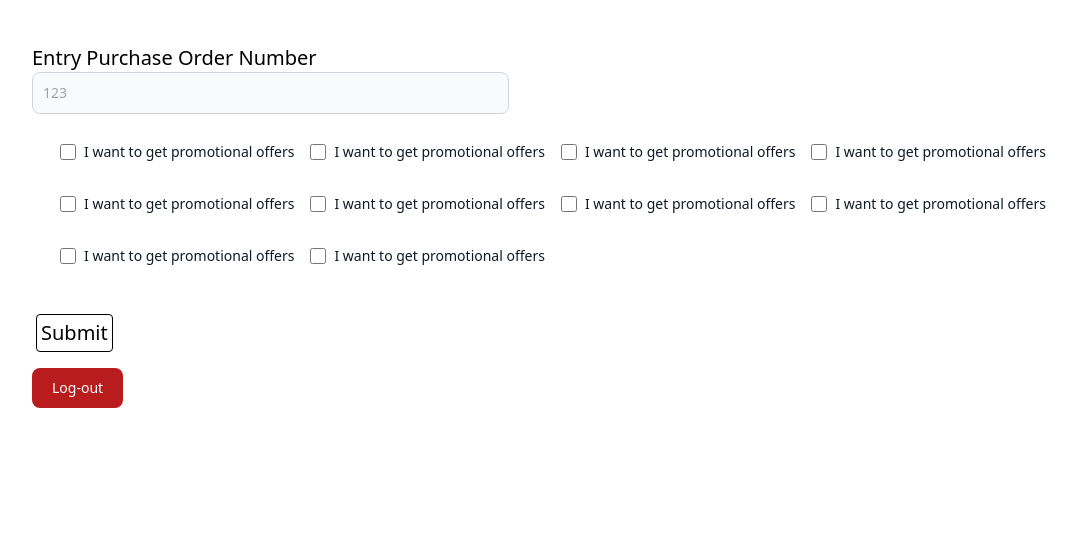
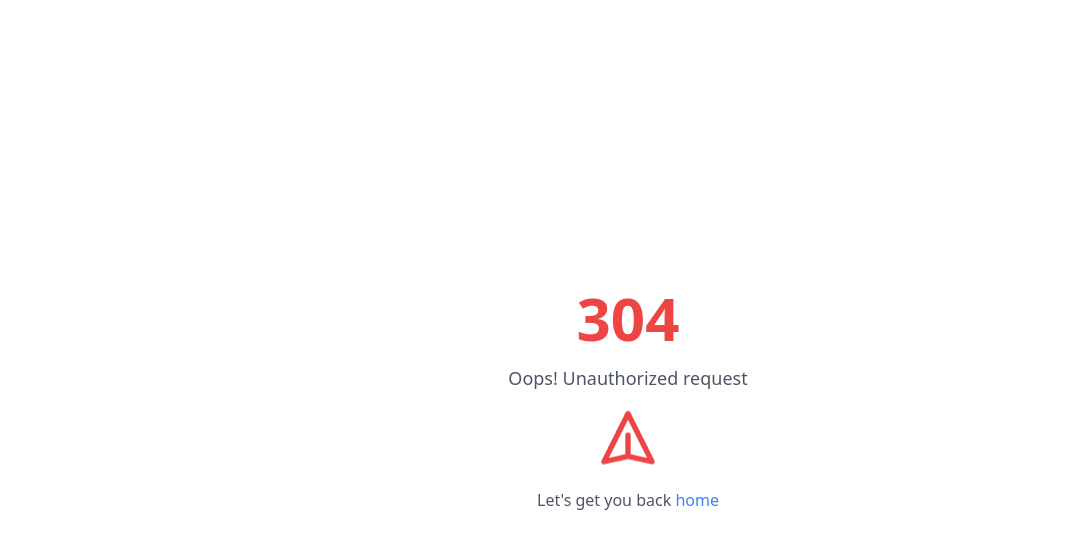
Before and after one commit to Nidhinsanju/VMS, a React (Vite) app in the folder Client/: page /secuirtycheck in a window 1280 px wide. Shown: the top 548 px of the page, without its empty margins (12-1089 px from the left). Built offline with nearby package versions, Linux system fonts and the light colour scheme.

Commit message:
UI changes

```diff
--- a/Client/src/Components/Dashboard.jsx
+++ b/Client/src/Components/Dashboard.jsx
@@ -1,4 +1,4 @@
-import { useEffect, useState } from "react";
+import { useEffect, useState, useMemo } from "react";
 import { useNavigate } from "react-router-dom";
 import Details from "../Hooks/fetchDetails";
 import axios from "axios";
@@ -6,6 +6,7 @@ import { SERVER_URL } from "../Constents/URL";
 import { LogoutButton } from "../utis/LogoutButton";
 import StatusBar from "./StatusBar";
 export default function Dashboard() {
+  const navigate = useNavigate();
   const [image, setImage] = useState("");
   const [status, setStatus] = useState("");
   const [Vehiclenum, setVehiclenum] = useState("");
@@ -16,6 +17,19 @@ export default function Dashboard() {
   const [data, setData] = useState("");
   const token = localStorage.getItem("token");
   const customerID = localStorage.getItem("CustomerID");
+  const memoizedValues = useMemo(
+    () => ({
+      image,
+      status,
+      Vehiclenum,
+      DC,
+      PO,
+      PO_num,
+      checkin,
+      data,
+    }),
+    [image, status, Vehiclenum, DC, PO, PO_num, checkin, data]
+  );
   useEffect(() => {
     const fetchuser = async () => {
       try {
@@ -25,10 +39,9 @@ export default function Dashboard() {
         setCheckin(user.data.check_in);
         setPO_num(user.data.PO_num);
         const percentage = (user.data.Status / 10) * 100;
-        console.log(percentage);
         setStatus(percentage);
       } catch (error) {
-        console.error("Error fetching user data:", error);
+        alert("Something went Wrong");
       }
     };
     fetchuser();
@@ -37,17 +50,25 @@ export default function Dashboard() {
   if (token) {
     const SubmitData = async () => {
       try {
-        if (PO && DC && Vehiclenum) {
-          const res = await Details(PO, DC, Vehiclenum, customerID);
+        if (
+          memoizedValues?.PO &&
+          memoizedValues?.DC &&
+          memoizedValues?.Vehiclenum
+        ) {
+          const res = await Details(
+            memoizedValues?.PO,
+            memoizedValues?.DC,
+            memoizedValues?.Vehiclenum,
+            customerID
+          );
           setData(res.data.POnumber);
           return;
         }
         alert("invalid credentials ");
       } catch (error) {
-        console.log(error);
+        alert("Something went Wrong");
       }
     };
-
     const ImageUpload = (e) => {
       const rawimage = e.target.files && e.target.files[0];
       if (rawimage) {
@@ -62,10 +83,10 @@ export default function Dashboard() {
       return (
         <div className=" mt-10 flex w-full flex-col items-center justify-center h-1/2">
           <div className="flex-col w-2/5">
-            <StatusBar status={status} />
+            <StatusBar status={memoizedValues?.status} />
           </div>
           <dd className="text-black  text-lg italic">Puchase Order Number</dd>
-          <dt className=" text-3xl font-extrabold">{PO_num}</dt>
+          <dt className=" text-3xl font-extrabold">{memoizedValues?.PO_num}</dt>
         </div>
       );
     }
@@ -86,9 +107,13 @@ export default function Dashboard() {
             onChange={ImageUpload}
           />
           <figure className="mt-10 flex justify-center  max-h-72 max-w-85">
-            {image ? (
+            {memoizedValues.image ? (
               <div className="border  p-1 h-15 overflow-hidden">
-                <img src={image} alt="image" className="h-52 w-52" />
+                <img
+                  src={memoizedValues?.image}
+                  alt="image"
+                  className="h-52 w-52"
+                />
               </div>
             ) : null}
           </figure>
@@ -162,15 +187,18 @@ export default function Dashboard() {
       </div>
     );
   } else {
-    const navigate = useNavigate();
     alert("Login to Continue");
-    navigate("/");
+    useEffect(() => {
+      const navigateHome = () => {
+        navigate("/");
+      };
+      navigateHome();
+    }, [token]);
   }
 }
 
 function Display(props) {
   const data = props.data;
-  console.log(data);
   if (data) {
     return (
       <div className="mt-10 w-full flex-wrap flex flex-col ">
@@ -192,12 +220,12 @@ function Display(props) {
                   />
                   <div className="p-2">
                     <h5 className="mb-2 text-2xl font-bold tracking-tight text-gray-900 dark:text-white">
-                      <p>{products?.Product_Name}</p>
+                      <span>{products?.Product_Name}</span>
                     </h5>
-                    <p className="mb-3 font-normal text-gray-700 dark:text-gray-400">
+                    <span className="mb-3 font-normal text-gray-700 dark:text-gray-400">
                       <p>Price: {products?.Price}/-</p>
                       <p>Quanity: {products?.Quantity}</p>
-                    </p>
+                    </span>
                   </div>
                 </div>
               </div>
--- /dev/null
+++ b/Client/src/Components/Errorpage.jsx
@@ -0,0 +1,33 @@
+import React from "react";
+
+export default function Error() {
+  return (
+    <div className="flex justify-center items-center h-screen ">
+      <div className="text-center">
+        <h1 className="mb-4 text-6xl font-semibold text-red-500">304</h1>
+        <p className="mb-4 text-lg text-gray-600">Oops! Unauthorized request</p>
+        <div className="animate-bounce">
+          <svg
+            className="mx-auto h-16 w-16 text-red-500"
+            fill="none"
+            viewBox="0 0 24 24"
+            stroke="currentColor"
+          >
+            <path
+              stroke-linecap="round"
+              stroke-linejoin="round"
+              stroke-width="2"
+              d="M12 19l9 2-9-18-9 18 9-2zm0 0v-8"
+            ></path>
+          </svg>
+        </div>
+        <p className="mt-4 text-gray-600">
+          Let's get you back{" "}
+          <a href="/" className="text-blue-500">
+            home
+          </a>
+        </p>
+      </div>
+    </div>
+  );
+}
--- a/Client/src/Components/Login.jsx
+++ b/Client/src/Components/Login.jsx
@@ -20,7 +20,6 @@ function Login() {
           </label>
           <input
             type="text"
-            id="email"
             className="bg-gray-50 border  border-gray-300 text-black text-sm rounded-lg focus:ring-blue-500 focus:border-blue-500 block w-full p-2.5 dark:bg-gray-700 dark:border-gray-600 dark:placeholder-gray-400 dark:text-white dark:focus:ring-blue-500 dark:focus:border-blue-500"
             placeholder="user@gmail.com"
             onChange={(e) => {
@@ -38,7 +37,6 @@ function Login() {
           </label>
           <input
             type="password"
-            id="password"
             placeholder="123456"
             className="bg-gray-50 border border-black text-black text-sm rounded-lg focus:ring-blue-500 focus:border-blue-500 block w-full p-2.5 dark:bg-gray-700 dark:border-gray-600 dark:placeholder-gray-400 dark:text-white dark:focus:ring-blue-500 dark:focus:border-blue-500"
             required
@@ -65,20 +63,24 @@ function Login() {
 
   async function submitData(e, username, password) {
     e.preventDefault();
-    if (username !== undefined && password !== undefined) {
+    if (username.length > 0 && password.length > 0) {
+      try {
         const res = await axios.post(SERVER_URL + "/login/", {
           username: username,
           password: password,
         });
         if (res.status !== 200) {
           alert("Invalid username or password");
-        return;
-      }
+        } else {
           const token = res.data.token;
           const CustomerID = res.data.user.CustomerID;
           localStorage.setItem("token", token);
           localStorage.setItem("CustomerID", CustomerID);
           navigate("/dashboard");
+        }
+      } catch (error) {
+        alert("An error occurred during login");
+      }
     } else {
       alert("username or passowrd not found");
     }
--- a/Client/src/Components/SecurityChecks.jsx
+++ b/Client/src/Components/SecurityChecks.jsx
@@ -2,15 +2,16 @@ import axios from "axios";
 import { useEffect, useState } from "react";
 import { Admin_URL } from "../Constents/AdminUrl";
 import { LogoutButton } from "../utis/LogoutButton";
+import Error from "./Errorpage";
 export default function SecurityCheck() {
   const [PO_number, setPO_number] = useState("");
-  const [data, SetData] = useState("");
   const [count, setCount] = useState(0);
   const token = localStorage.getItem("token");
+
   const handleCheckboxClick = (isChecked) => {
     setCount((prevCount) => (isChecked ? prevCount + 1 : prevCount - 1));
   };
-
+  if (token) {
     return (
       <div className="p-1">
         <div className="m-5 p-5  text-xl	">
@@ -193,6 +194,10 @@ export default function SecurityCheck() {
                 },
                 { headers }
               );
+              if (res.status !== 200) {
+                alert("Something went wrong");
+              }
+              alert("Updated Successfully");
             }}
           >
             Submit
@@ -206,3 +211,10 @@ export default function SecurityCheck() {
       </div>
     );
   }
+
+  return (
+    <div>
+      <Error />
+    </div>
+  );
+}
--- a/Client/src/Components/Signup.jsx
+++ b/Client/src/Components/Signup.jsx
@@ -65,7 +65,7 @@ function Login() {
 
   async function submitData(e, username, password) {
     e.preventDefault();
-    if (username !== undefined && password !== undefined) {
+    if (username === username.length > 0 && password === password.length > 0) {
       const res = await axios.post(SERVER_URL + "/signup/", {
         username: username,
         password: password,
--- a/Client/src/Components/StatusBar.jsx
+++ b/Client/src/Components/StatusBar.jsx
@@ -16,8 +16,10 @@ export default function StatusBar(props) {
           will update Your status here.
         </p>
       </a>
-      <div class="flex justify-between mb-1 mt-5">
-        <span class="text-base font-medium text-orange-600">Loading...</span>
+      <div className="flex justify-between mb-1 mt-5">
+        <span className="text-base font-medium text-orange-600">
+          Loading...
+        </span>
       </div>
       <div className="w-full  bg-gray-200 rounded-full dark:bg-gray-700">
         <div
@@ -45,8 +47,10 @@ export default function StatusBar(props) {
             your trust in our expertise.
           </p>
         </a>
-        <div class="flex mt-3 justify-between mb-1">
-          <span class="text-base font-medium  text-green-700">Completed!</span>
+        <div className="flex mt-3 justify-between mb-1">
+          <span className="text-base font-medium  text-green-700">
+            Completed!
+          </span>
         </div>
         <div className="w-full bg-gray-200 rounded-full dark:bg-gray-700">
           <div
```
Also changed, not shown: 2 other files (tests, documents, lock files or other folders). Lines whose indentation alone changed are shown as unchanged.
